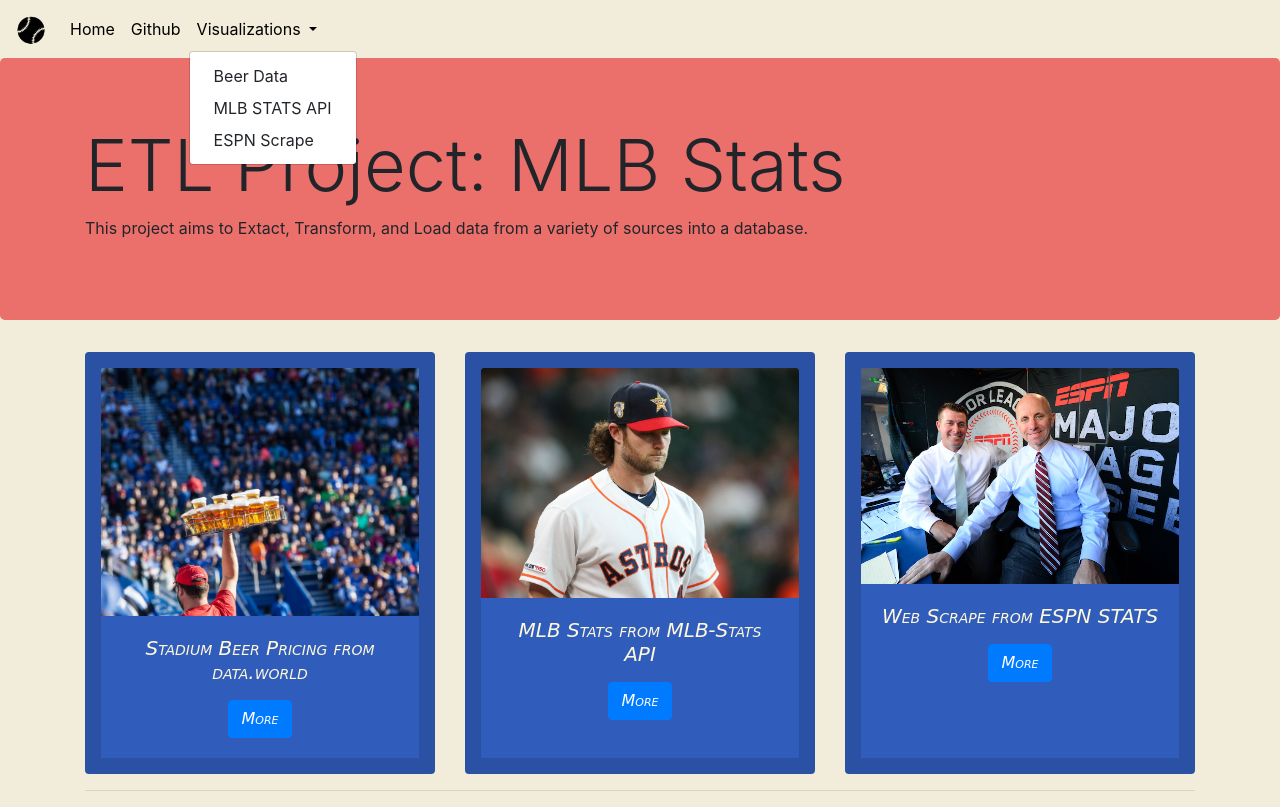
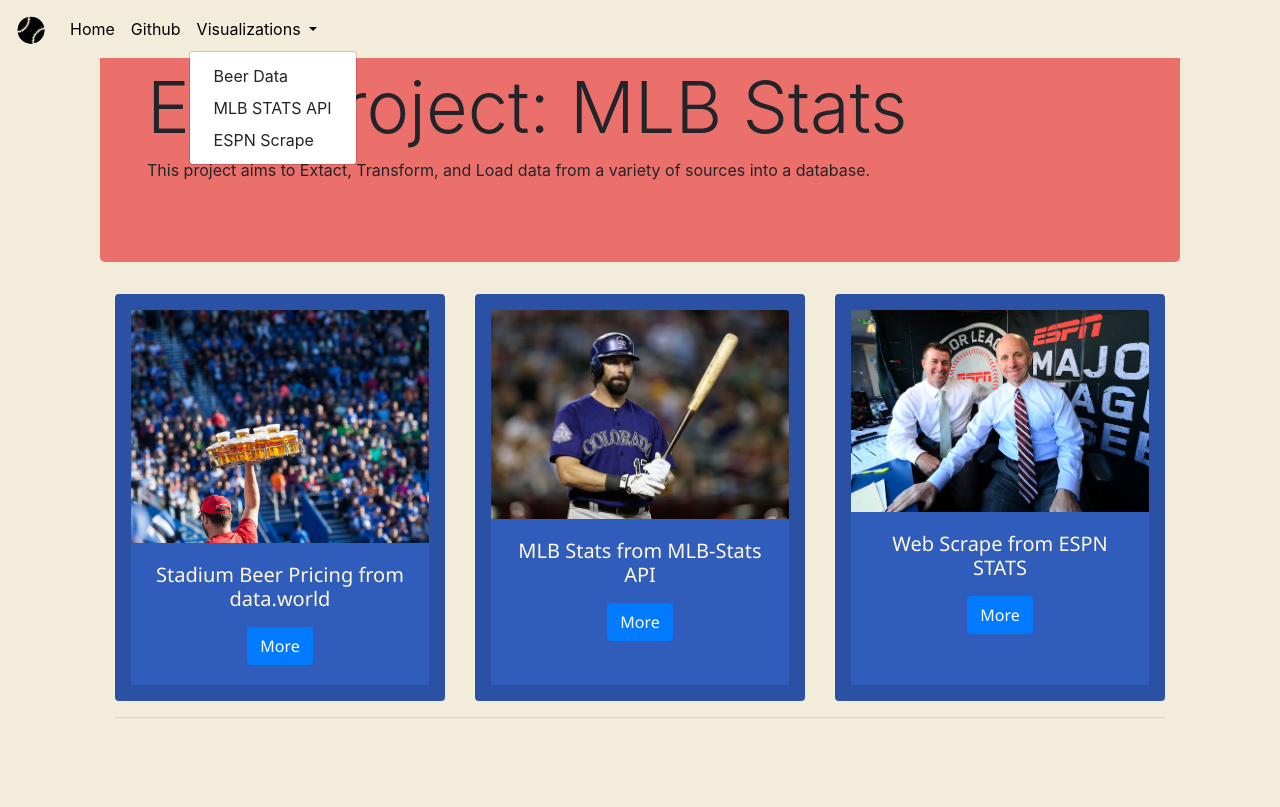
Before and after one commit to faithlierheimer/MLB_ETL, a plain HTML site: page github.io files/index.html in a window 1280 px wide. Both pictures are taken after a click on the button "Visualizations". Drawn offline with nearby package versions, Linux system fonts and the light colour scheme.

Commit message:
updated html files

```diff
--- a/github.io files/index.html
+++ b/github.io files/index.html
@@ -2,11 +2,12 @@
 <html lang="en">
 <head>
     <meta charset="UTF-8">
-    <meta name="viewport" content="width=device-width, initial-scale=1.0">
+    <meta name="viewport" content="width=device-width, initial-scale=1.0, shrink-to-fit=no">
     <meta http-equiv="X-UA-Compatible" content="ie=edge">
     <title>Baseball: All Fail the Houston Asterisks</title>
     <link rel="stylesheet" href="https://stackpath.bootstrapcdn.com/bootstrap/4.1.3/css/bootstrap.min.css"
         integrity="sha384-MCw98/SFnGE8fJT3GXwEOngsV7Zt27NXFoaoApmYm81iuXoPkFOJwJ8ERdknLPMO" crossorigin="anonymous">
+    <link href="https://fonts.googleapis.com/css?family=Oswald" rel=“stylesheet”>
 <style>
     .navbar-custom {
         background-color:#F2ECDA;
@@ -17,14 +18,14 @@
     }
 </style>
 </head>
-<body style="background-color: #F2ECDA">
-    <nav class="navbar navbar-expand-lg navbar-custom">
+<body style="background-color: #F2ECDA; margin-left: 100px; margin-right: 100px;">
+    <nav class="navbar fixed-top navbar-expand-lg navbar-custom">
         <a class="navbar-brand" href="index.html">
             <img src="assets\Images\baseball_icon.png" width="30" height="30" alt="">
         </a>
         <button class="navbar-toggler" type="button" data-toggle="collapse" data-target="#navbarSupportedContent"
             aria-controls="navbarSupportedContent" aria-expanded="false" aria-label="Toggle navigation">
-            <span class="navbar-toggler-icon"></span>
+            <span class="navbar-toggler-icon" style="color: black;"></span>
         </button>
         <div class="collapse navbar-collapse" id="navbarSupportedContent">
             <ul class="navbar-nav mr-auto">
@@ -39,7 +40,7 @@
                         aria-haspopup="true" aria-expanded="false">
                         Visualizations
                     </a>
-                    <div class="dropdown-menu" style="color: rgb(18, 16, 128)" aria-labelledby="navbarDropdown">
+                    <div class="dropdown-menu" style="color: black" aria-labelledby="navbarDropdown">
                         <a class="dropdown-item" href="beer_data.html">Beer Data</a>
                         <a class="dropdown-item" href="mlb_api.html">MLB STATS API</a>
                         <a class="dropdown-item" href="espn_scrape.html">ESPN Scrape</a>
@@ -50,14 +51,14 @@
     </nav>
     <main role="main">
         <div class="jumbotron" style="background-color: rgb(235, 112, 108)">
-            <div class="container">
+            <div class="container-fluid">
                 <h1 class="display-3">ETL Project: MLB Stats</h1>
                 <p>This project aims to Extact, Transform, and Load data from a variety of sources into a database.</p>
             </div>
         </div>
-        <div class="container">
+        <div class="container-fluid">
             <div class="card-deck">
-                <div class="card" style="border-width: 1em; background-color:#305DBB; font: italic small-caps bold 16px/2 cursive; text-align: center;">
+                <div class="card" style="border-width: 1em; background-color:#305DBB; font-family:Segoe UI; text-align: center">
                     <img src="assets\Images\stadium_beer.jpg" class="card-img-top" alt="..." type="button">
                     <div class="card-body" style="color:cornsilk">
                         <h5 class="card-title">Stadium Beer Pricing from data.world</h5>
@@ -65,15 +66,15 @@
                         <a href="beer_data.html" class="btn btn-primary">More</a>
                     </div>
                 </div>
-                <div class="card" style="border-width: 1em; background-color:#305DBB; font: italic small-caps bold 16px/2 cursive; text-align: center;">
-                    <img src="assets\Images\asterisks.jpg" class="card-img-top" alt="...">
+                <div class="card" style="border-width: 1em; background-color:#305DBB; font-family:Segoe UI; text-align: center;">
+                    <img src="assets\Images\helton.jpg" class="card-img-top" alt="...">
                     <div class="card-body" style="color:cornsilk">
                         <h5 class="card-title">MLB Stats from MLB-Stats API</h5>
                         <p class="card-text"></p>
                         <a href="mlb_api.html" class="btn btn-primary">More</a>
                     </div>
                 </div>
-                <div class="card" style="border-width: 1em; background-color:#305DBB; font: italic small-caps bold 16px/2 cursive; text-align: center;">
+                <div class="card" style="border-width: 1em; background-color:#305DBB; font-family:Segoe UI; text-align: center;">
                     <img src="assets\Images\espn.jpg" class="card-img-top" alt="...">
                     <div class="card-body" style="color:cornsilk">
                         <h5 class="card-title">Web Scrape from ESPN STATS</h5>
```
Also changed, not shown: github.io files/beer_data.html (+8 -8 lines), github.io files/espn_scrape.html (+5 -6 lines), github.io files/mlb_api.html (+9 -10 lines), github.io files/assets/Images/helton.jpg (added).
